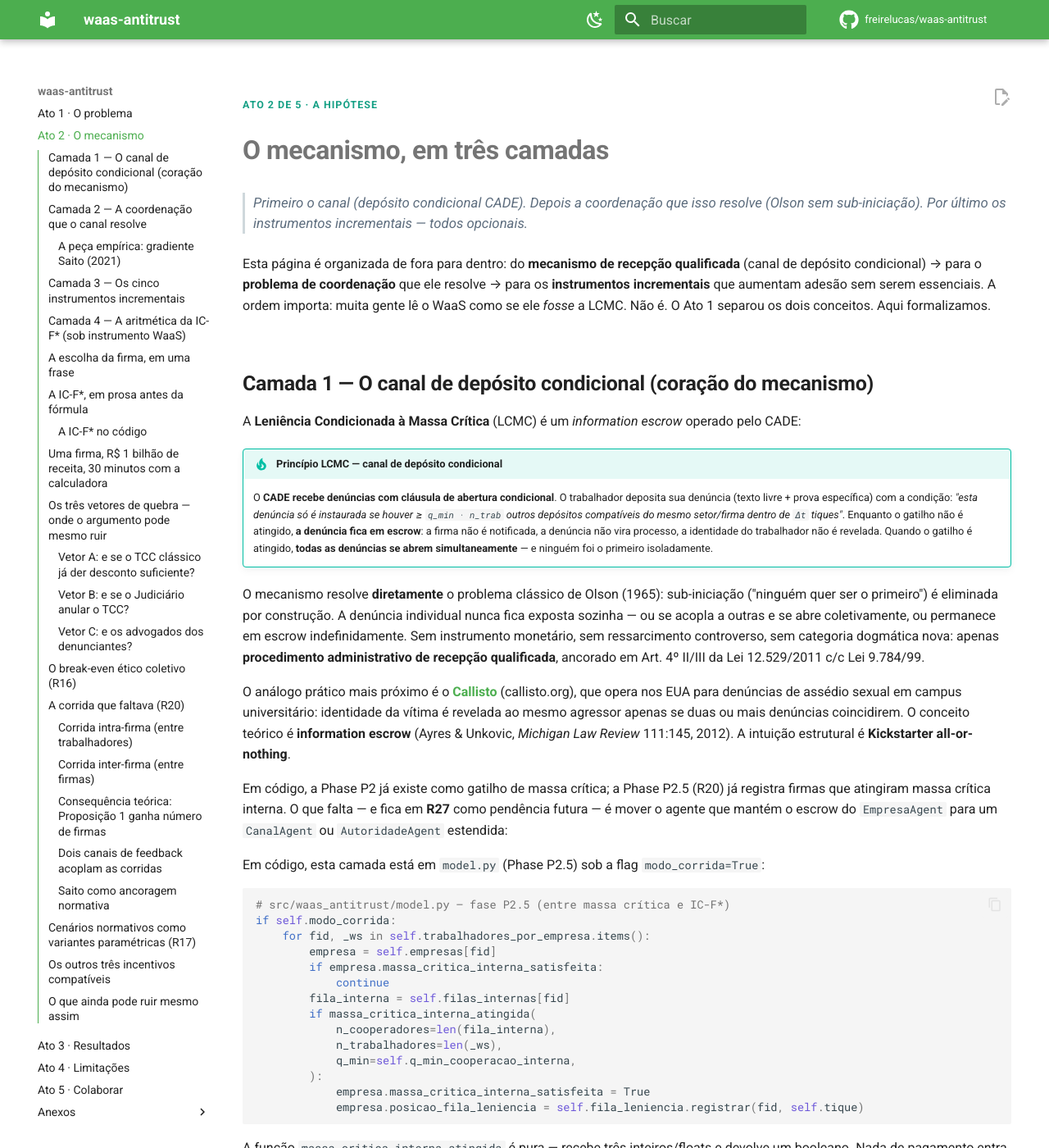
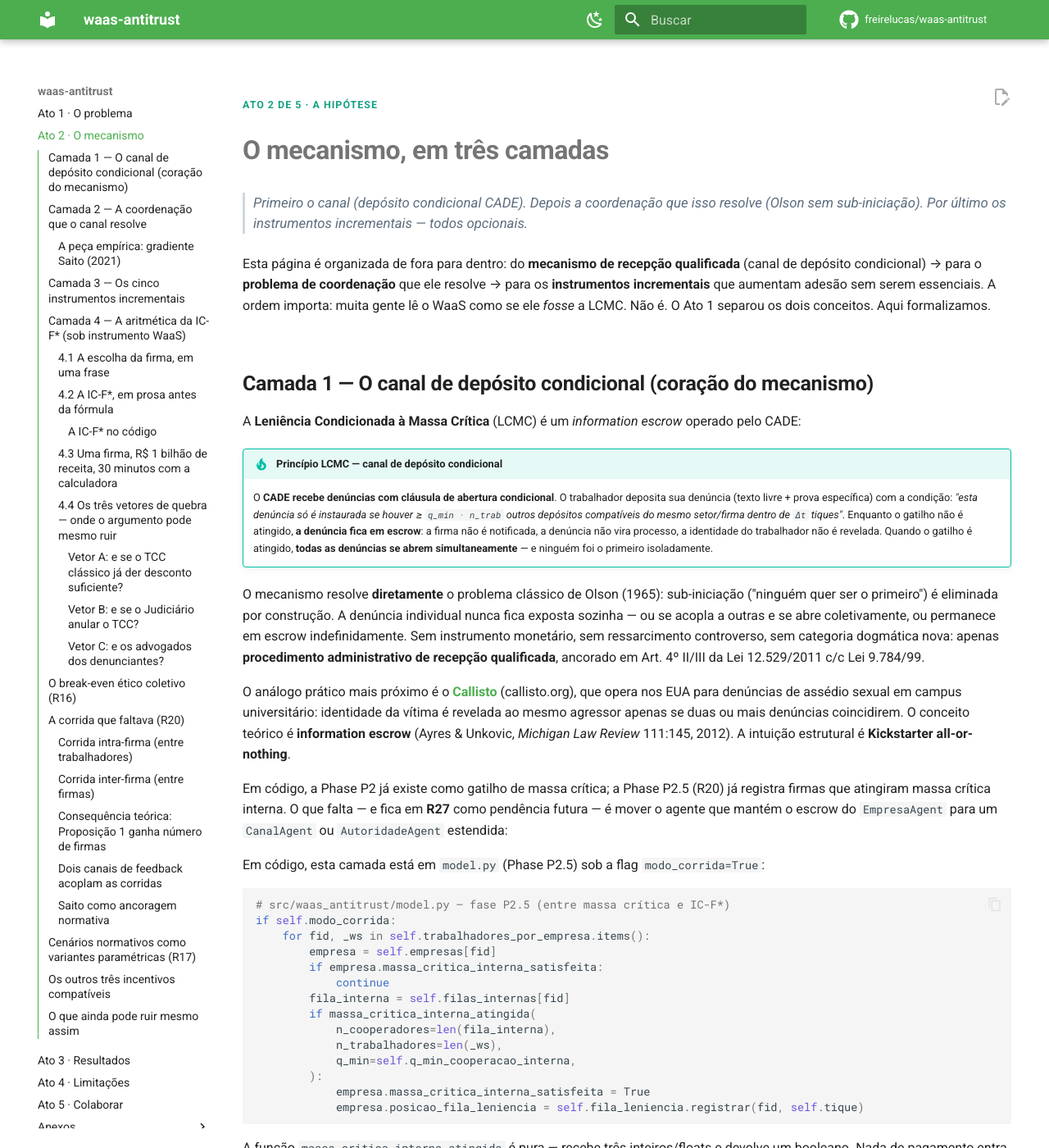
Before and after one commit to freirelucas/waas-antitrust, an MkDocs documentation site: the page built from docs/mecanismo.md, in a window 1280 px wide and 1400 px high. Shown: the whole window at 82% size. Built offline with MkDocs 1.6.1 and Material for MkDocs 9.7.7, drawn with Linux system fonts in a browser that asks for light colours; comment, search, counter and statistics services are not loaded; some of the changed text lies outside the part shown.

Commit message:
docs+css: Ato 2 Camada 4 quebrada em sub-§ 4.1–4.4 + H4 hierárquico + responsividade < 480px
Itens #8 e #M2 do Tier MÉDIA do balanço 360°.

**`docs/mecanismo.md` — Camada 4 reorganizada com hierarquia visual**:

Antes, 5 H2 consecutivos ("Camada 4", "A escolha da firma", "A IC-F* em
prosa", "Uma firma R$ 1 bilhão", "Os três vetores de quebra") com
dois H3 internos. Leitor mobile via parede de texto sem âncoras.

Depois, hierarquia em quatro sub-§:

- **§ 4.1 — A escolha da firma, em uma frase** (era H2)
- **§ 4.2 — A IC-F\*, em prosa antes da fórmula** (era H2)
  - #### A IC-F\* no código (era H3, agora H4)
- **§ 4.3 — Uma firma, R$ 1 bilhão de receita** (era H2)
- **§ 4.4 — Os três vetores de quebra** (era H2)
  - #### Vetor A: TCC clássico já dá desconto (era H3 → H4)
  - #### Vetor B: Judiciário anula TCC (era H3 → H4)
  - #### Vetor C: advogados dos denunciantes (era H3 → H4)

Blockquote no topo da Camada 4 esclarece "quando esta camada se aplica":
explicitamente excluí a configuração "canal sem instrumento" (essa
camada NÃO se aplica). Aponta para 4.1/4.2/4.3 + 4.4 como roteiro.

**`docs/stylesheets/extra.css` — duas adições**:

1. **H4 visual hierarchy** (`.md-typeset h4`):
   - Cor #5d6d7e (cinza-azulado)
   - Tamanho 0.95em (menor que H3 e maior que parágrafo)
   - Margens 1.8em/0.6em para respiração
   - Modo escuro: cor #9aa6b2

2. **Responsividade < 480px** (#M2 do balanço):
   - `.numero-callout .valor` reduz de 2.6em para 1.8em (era agressivo
     em iPhone SE / Galaxy A03)
   - `.hero` padding reduz de 1.4em para 1.0em para evitar overflow

Verificação: pytest 288 passed; mkdocs build --strict.

Fecha #8 (quebrar páginas longas com H4 + media query); fecha
parcialmente #M2 (responsividade testada em < 480px). Ato 2 mobile-
friendly; Camada 4 agora tem TOC navegável (4.1, 4.2, 4.3, 4.4).

```diff
--- a/docs/mecanismo.md
+++ b/docs/mecanismo.md
@@ -113,15 +113,20 @@ for nome in ("A", "B", "C", "Cᵩ", "Cₚ"):
 
 ## Camada 4 — A aritmética da IC-F\* (sob instrumento WaaS)
 
-A próxima seção é específica do **instrumento WaaS** — o único que envolve a firma pagando o trabalhador diretamente, *depois* que o canal abriu e o procedimento foi instaurado. Para os outros instrumentos, a aritmética é diferente (Hirschman tem `custo_exodo_esperado` em vez de `W`, por exemplo). Para a configuração "canal sem instrumento", esta camada **não se aplica**.
+> **Quando esta camada se aplica.** A próxima seção é específica do
+> **instrumento WaaS** — o único que envolve a firma pagando o trabalhador
+> diretamente, *depois* que o canal abriu e o procedimento foi instaurado.
+> Para os outros instrumentos, a aritmética é diferente (Hirschman tem
+> `custo_exodo_esperado` em vez de `W`, por exemplo). Para a configuração
+> "canal sem instrumento", esta camada **não se aplica**.
 
 A pergunta natural, e a primeira que aparece quando alguém ouve o WaaS pela primeira vez, é uma versão mais educada de **"você é ingênuo?"**:
 
 > Basta a empresa se recusar a pagar os denunciantes e ainda assim pegar o desconto para tudo ruir, não?
 
-A resposta está nas três subseções que seguem: a IC-F\* em prosa, em fórmula, e em exemplo numérico (R$ 1 bi de receita). Com três pontos onde o argumento pode quebrar.
+A resposta está nas três subseções que seguem: **4.1 a escolha em prosa; 4.2 a fórmula da IC-F\*; 4.3 um exemplo numérico em R$ 1 bi de receita.** Com três pontos (sub-§ 4.4-4.6) onde o argumento pode quebrar.
 
-## A escolha da firma, em uma frase
+### 4.1 A escolha da firma, em uma frase
 
 A firma já foi denunciada — o gatilho de massa crítica disparou, o caso vai ao CADE. A partir daí, ela escolhe entre três caminhos. Em todos eles, paga **alguma coisa**; a diferença é a soma.
 
@@ -135,7 +140,7 @@ A diferença entre os dois primeiros — entre o TCC-WaaS e o TCC clássico —
 A firma paga os denunciantes não porque ganha um desconto. Paga porque ganha um desconto <strong>maior</strong> do que conseguiria sem isso — e maior o suficiente para cobrir a recompensa, com folga.
 </div>
 
-## A IC-F\*, em prosa antes da fórmula
+### 4.2 A IC-F\*, em prosa antes da fórmula
 
 A condição que define quando a firma escolhe pagar tem nome em economia institucional: **incentive compatibility da firma** — escrita aqui como **IC-F\***. Em prosa direta:
 
@@ -149,7 +154,7 @@ $$
 
 A versão simplificada $W < D_{\text{total}}$ — usada nos artigos teóricos de leniência clássica — só funciona se assumirmos $D_{\text{base}} = 0$. Quando o TCC clássico **já** dá desconto, ignorar isso é overclaim. O modelo computacional incorpora a forma correta (parâmetro `D_disc_base_tcc` em `WaaSParametros`).
 
-### A IC-F\* no código
+#### A IC-F\* no código
 
 A função que decide se a firma paga está em `model.py` (Phase P3). Em pseudocódigo (omitindo a camada Hirschman e a corrida LCMC):
 
@@ -186,7 +191,7 @@ W_total = sum(decaimento_W(t.posicao_corrida_interna, W_base, "saito")
 
 A diferença entre o caminho histórico e o caminho LCMC fica explícita: no histórico, todo trabalhador recebe `W_base`; sob LCMC, a recompensa decai com a posição na fila intra-firma, e o desconto da firma decai com a posição inter-firma. **Duas filas, um gradiente empírico**.
 
-## Uma firma, R$ 1 bilhão de receita, 30 minutos com a calculadora
+### 4.3 Uma firma, R$ 1 bilhão de receita, 30 minutos com a calculadora
 
 Aritmética é o tipo de coisa que parece dura até virar familiar. Aqui está com nomes em reais.
 
@@ -228,9 +233,9 @@ A IC-F\* fica satisfeita com folga ampla:
 
 Tudo isso depende, evidentemente, de quanto $D_{\text{base}}$ realmente é na prática do CADE. Quando esse número aproxima-se de $D_{\text{total}}$, a margem encolhe. Quando ultrapassa, o mecanismo **deixa de funcionar** — e este é o primeiro dos três vetores que cobrimos a seguir.
 
-## Os três vetores de quebra — onde o argumento pode mesmo ruir
+### 4.4 Os três vetores de quebra — onde o argumento pode mesmo ruir
 
-### Vetor A: e se o TCC clássico já der desconto suficiente?
+#### Vetor A: e se o TCC clássico já der desconto suficiente?
 
 Este é o cético que diz "basta a empresa não pagar e pegar o desconto". A versão tecnicamente correta da crítica é: se $D_{\text{base}}$ já cobre uma fração significativa de $D_{\text{total}}$, a margem $D_{\text{extra}}$ encolhe e a IC-F\* deixa de motivar o pagamento.
 
@@ -238,7 +243,7 @@ O **desenho jurídico** se sustenta porque o Art. 12 da Res. 21/2018 é explíci
 
 O **modelo** torna isto explícito: o parâmetro `D_disc_base_tcc` em `WaaSParametros` permite simular qualquer valor de $D_{\text{base}}$, inclusive o pior caso em que $D_{\text{base}} = D_{\text{total}}$. Quando isso acontece, $D_{\text{extra}} = 0$, ninguém paga a recompensa, e o contador `n_firmas_optaram_tcc_classico` registra a quebra. Testes em `tests/test_vetores_quebra.py` cobrem o caso direcionalmente.
 
-### Vetor B: e se o Judiciário anular o TCC?
+#### Vetor B: e se o Judiciário anular o TCC?
 
 A re-caracterização da recompensa como "ressarcimento das vítimas" é uma construção jurídico-finalística. O Judiciário pode rejeitá-la — e a recusa pode vir anos depois do TCC ter sido assinado, **anulando-o retroativamente**. Quando isso acontece, a empresa perde o desconto e a multa cheia retorna como crédito ao erário.
 
@@ -246,7 +251,7 @@ Este é precisamente o **falsificador F6** declarado no desenho. A defesa instit
 
 O **modelo** torna esse risco calibrável via `p_anulacao_tcc`. Em P4, todo TCC assinado é sorteado contra essa probabilidade; quando anulado, o contador `n_tcc_anulados` registra, a multa cheia volta ao erário, e o sistema perde a coordenação que o mecanismo construía. Em testes, $p_{\text{anulação}}$ alta faz o Regime B convergir para o Regime A — um falsificador quantitativo, não verbal.
 
-### Vetor C: e os advogados dos denunciantes?
+#### Vetor C: e os advogados dos denunciantes?
 
 Esta é uma crítica que custumeiramente passa em branco e merece resposta direta. **Sim**, o denunciante terá custos legais: advogado para reivindicar a recompensa, defesa em eventual ação trabalhista por represália, e — em hipótese pior — defesa criminal se for caracterizado como **partícipe** da conduta (a colisão dura com o Art. 86 da Lei 12.529/2011, território de leniência clássica).
 
--- a/docs/stylesheets/extra.css
+++ b/docs/stylesheets/extra.css
@@ -347,3 +347,30 @@
     grid-template-columns: 1fr;
   }
 }
+
+/* Balanço 360° item #8: hierarquia visual de H4 em páginas longas.
+ * Sub-subseções (####) ganham cor cinza-azulada distinta + margem maior
+ * para respiração; quebra a parede de texto em Atos com aritmética
+ * densa (notadamente Camada 4 de mecanismo.md). */
+.md-typeset h4 {
+  color: #5d6d7e;
+  font-size: 0.95em;
+  font-weight: 600;
+  margin-top: 1.8em;
+  margin-bottom: 0.6em;
+}
+[data-md-color-scheme="slate"] .md-typeset h4 {
+  color: #9aa6b2;
+}
+
+/* Balanço 360° item #M2: responsividade ampliada para telas < 480px.
+ * numero-callout em 2.6em fica agressivo em iPhone SE — reduz e
+ * permite reflow vertical. */
+@media (max-width: 480px) {
+  .numero-callout .valor {
+    font-size: 1.8em;
+  }
+  .hero {
+    padding: 1em;
+  }
+}
```
